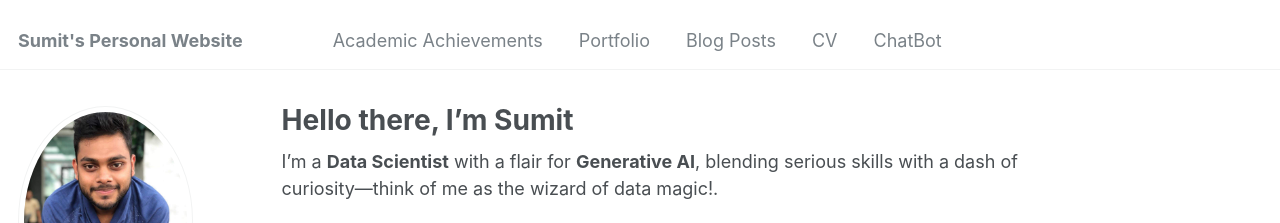
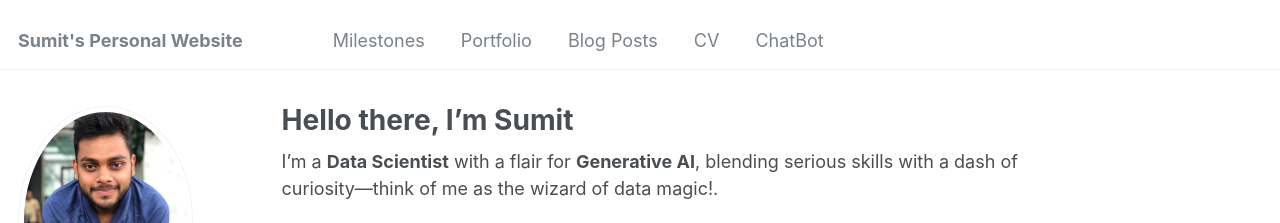
Before and after one commit to sumitisthename/sumitisthename.github.io, a Jekyll site: the page built from _pages/about.md, in a window 1280 px wide. Shown: the top 223 px of the page. Built offline with Jekyll 4.4.1, drawn with Linux system fonts in a browser that asks for light colours.

Commit message:
New Changes

```diff
--- a/_data/navigation.yml
+++ b/_data/navigation.yml
@@ -1,7 +1,7 @@
 # main links links
 main:
-  - title: "Academic Achievements"
-    url: /academic-achievements/
+  - title: "Milestones"
+    url: /milestones/
 
   - title: "Portfolio"
     url: /portfolio/
```
Also changed, not shown: _academic-achievements/himalayan-trek.md (renamed from _academic-achievements/2012-03-01-talk-1.md), 1 other file.
